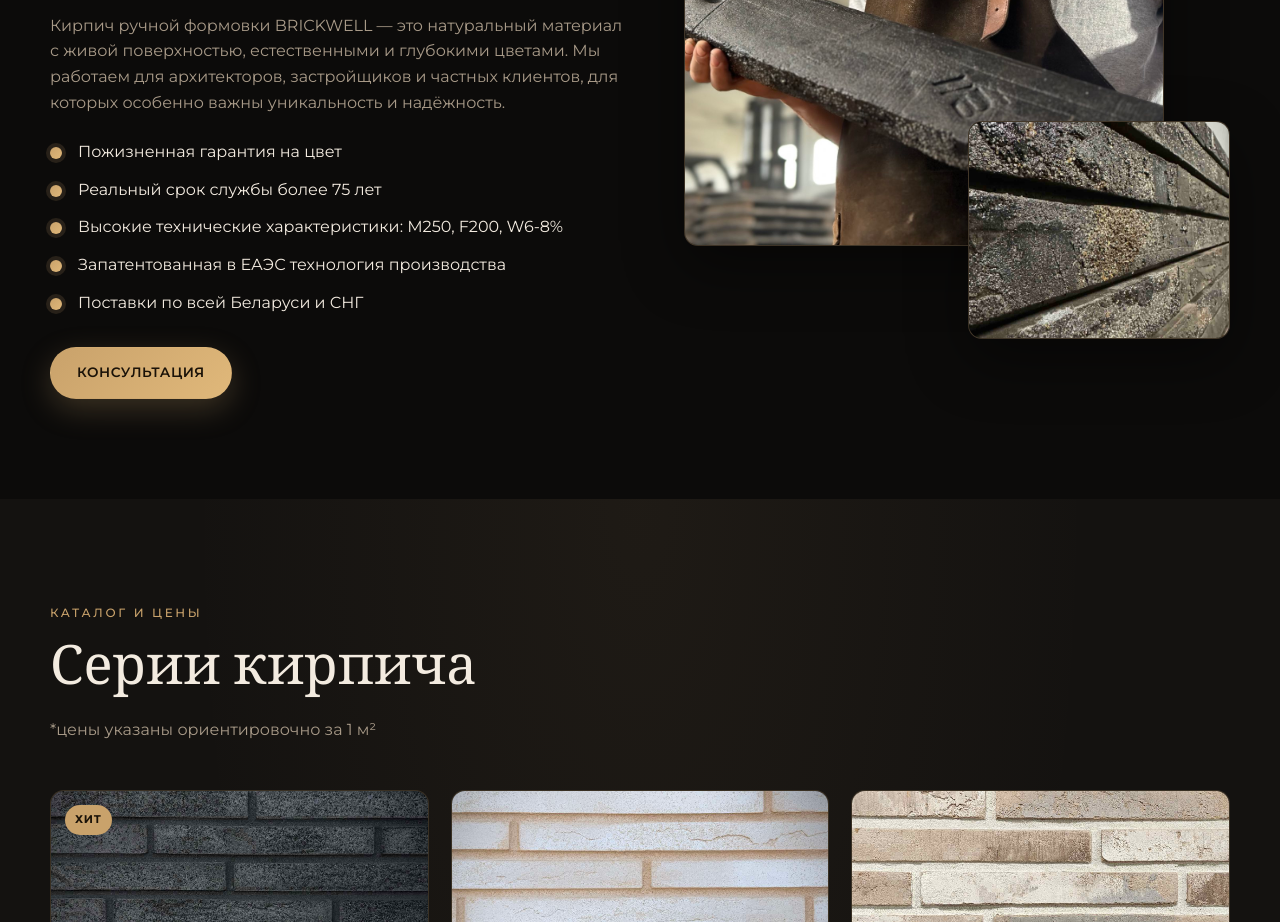
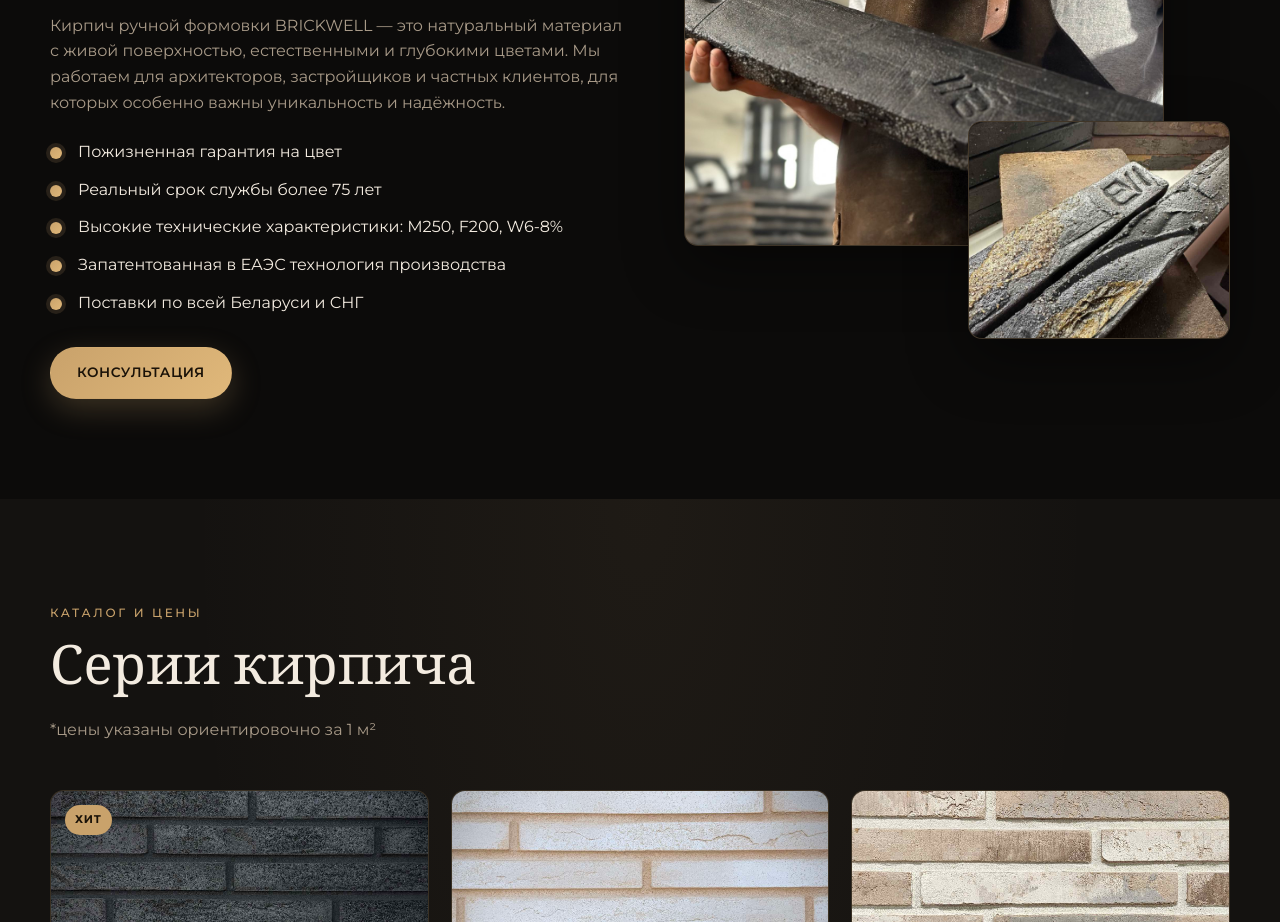
Before and after one commit to domkamnyaminsk/brickwell, a plain HTML site: page index.html in a window 1280 px wide. Shown: the part 1140-2062 px from the top of the page. Drawn offline with nearby package versions, Linux system fonts and the light colour scheme; files whose address does not match are found by name.

Commit message:
Update index.html

```diff
--- a/index.html
+++ b/index.html
@@ -85,7 +85,7 @@
           <img src="about-1.jpg" alt="Кирпич BRICKWELL" loading="lazy" />
         </div>
         <div class="about__img about__img--second">
-          <img src="about-3.jpg" alt="Текстура кирпича" loading="lazy" />
+          <img src="about-5.jpg" alt="Текстура кирпича" loading="lazy" />
         </div>
       </div>
     </div>
```
